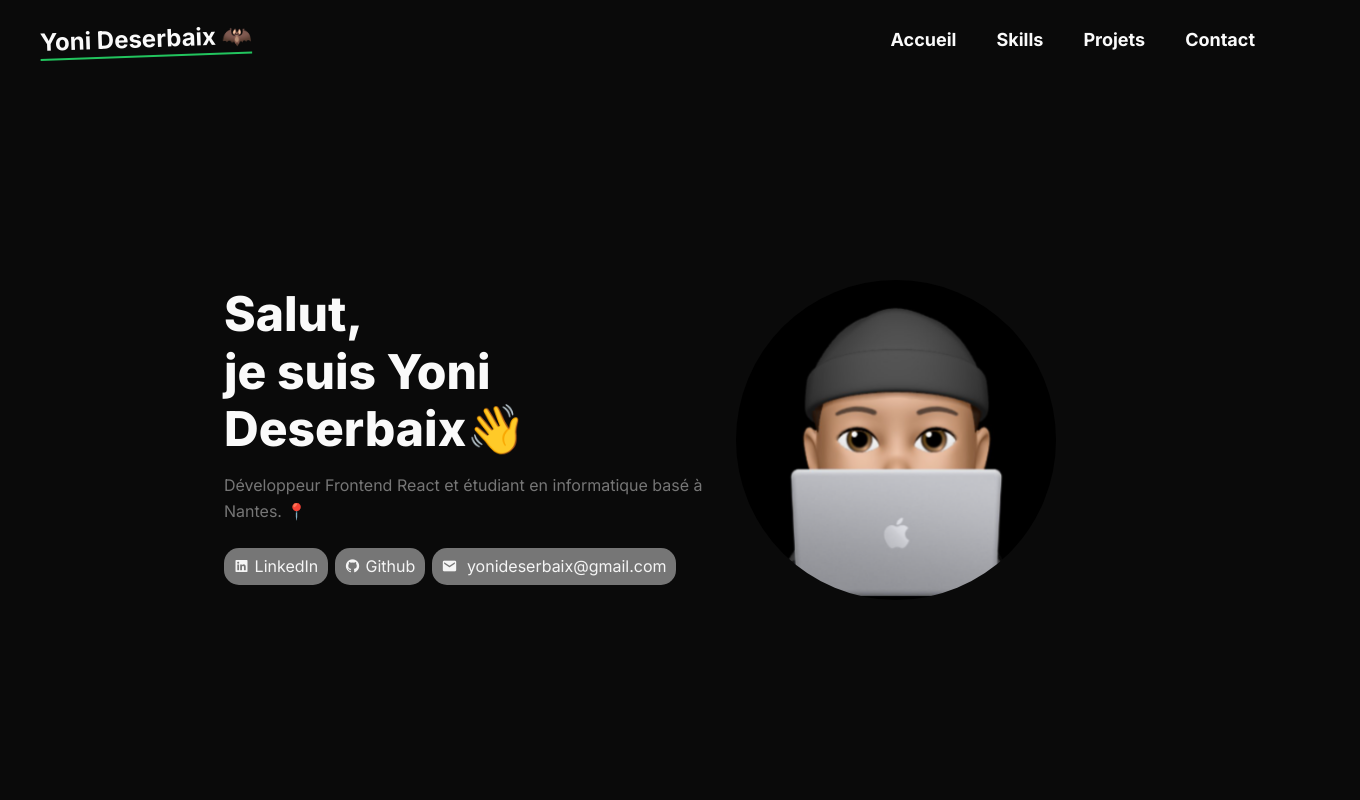
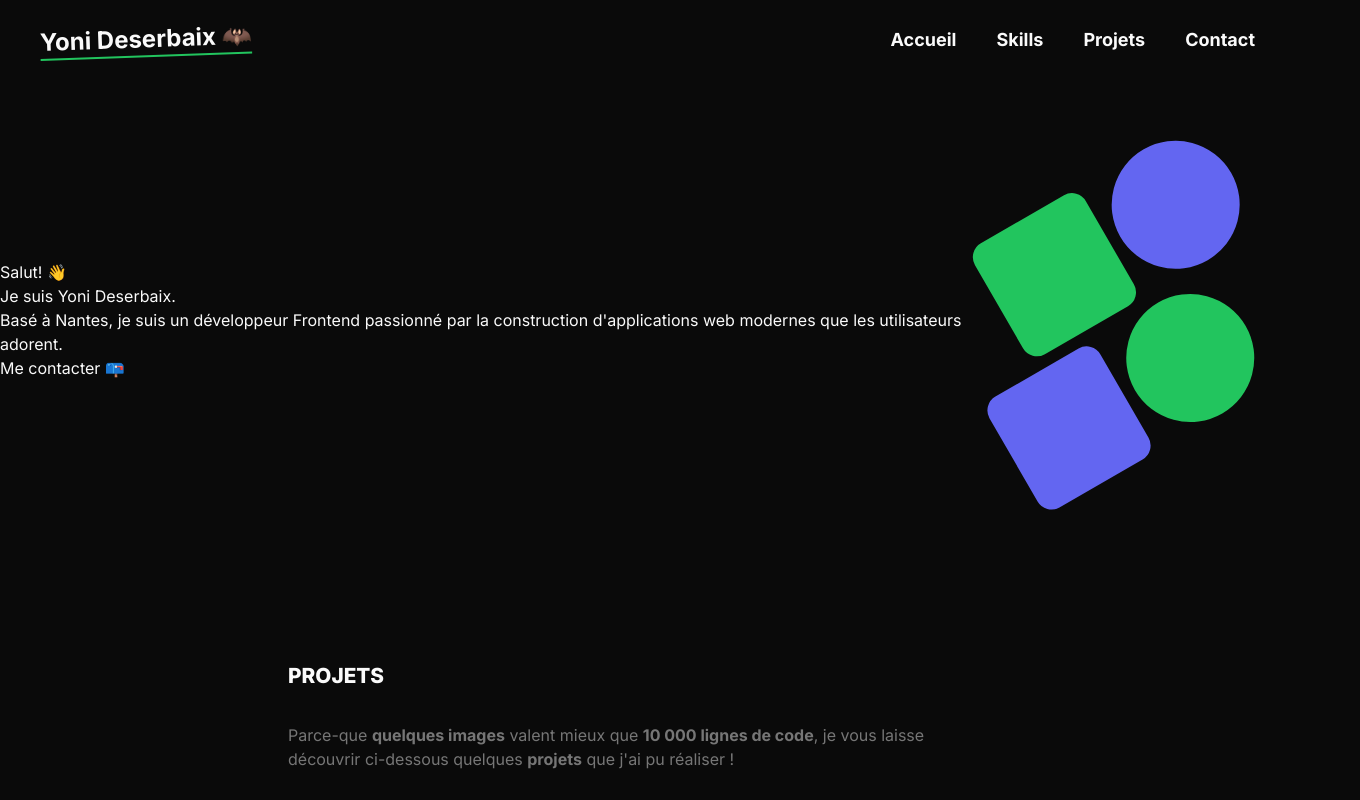
Before and after one commit to Yoni-Deserbaix/Portfolio, a Next.js app: page / in a window 1280 px wide. Shown: the top 800 px of the page, 1360 px wide, since content can reach past the window. Built offline with nearby package versions, Linux system fonts and the light colour scheme.

Commit message:
update hero section

```diff
--- a/src/app/components/Hero.tsx
+++ b/src/app/components/Hero.tsx
@@ -3,84 +3,47 @@ import Image from "next/image";
 import memojiHome from "../assets/memoji-home.png";
 
 import "boxicons/css/boxicons.min.css";
+import Link from "next/link";
 
 export default function Hero() {
   return (
+    <div className="min-h-[60vh] flex items-center justify-between">
       <div>
-      {/* Home section  */}
-      <section className="pt-[200px] max-md:pt-[120px]" id="home">
-        {/* Container  */}
-        <div className="m-auto w-[70%] px-8 py-0 max-md:w-[95%]">
-          {/* Content  */}
-          <div
-            className="flex justify-between items-center max-sm:flex-col-reverse max-sm:gap-12
-          max-sm:text-center  max-md:flex-col-reverse max-md:gap-12  max-md:text-center max-lg:flex-row  max-lg:text-start"
-          >
-            {/* Hero text  */}
-            <div className="flex flex-col max-w-[50rem]">
-              <h1
-                className="text-5xl font-extrabold leading-[1.2] mb-[15px] max-md:text-4xl max-sm:text-2xl max-sm:mt-[-20px]"
-                data-aos="fade-up"
-                data-aos-duration="300"
-              >
-                Salut, <br /> je suis Yoni Deserbaix
-                <span className="mt-[25px]">👋</span>
+        <h1>
+          Salut! 👋 <br /> Je suis <span>{"Yoni Deserbaix."}</span>
         </h1>
-              <p
-                className="leading-[1.6] text-[#767676] mr-[25px] max-md:mr-0"
-                data-aos="fade-up"
-                data-aos-delay="300"
-                data-aos-duration="300"
-              >
-                Développeur Frontend React et étudiant en informatique basé à
-                Nantes. 📍
+        <p>
+          {
+            "Basé à Nantes, je suis un développeur Frontend passionné par la construction d'applications web modernes que les utilisateurs adorent."
+          }
         </p>
-              <span
-                className="link pt-6"
-                data-aos="fade-up"
-                data-aos-delay="500"
-                data-aos-duration="300"
-              >
-                {/* Link  */}
-                <a
-                  className="inline-block text-[whitesmoke] text-base transition-all duration-[0.2s] bg-[#767676] mr-[7px] mb-2.5 px-[0.6rem] py-[0.4rem] rounded-[15px] hover:opacity-[80%]"
-                  href="http://linkedin.com/in/yoni-deserbaix"
-                  target="_blank"
-                  rel="noreferrer"
-                >
-                  {/* Social button  */}
+        <Link href={"mailto:yonideserbaix@gmail.com"}>
+          <div>
+            <h1>Me contacter 📪</h1>
+          </div>
+        </Link>
+      </div>
+      <div>
+        <div className="w-72 h-72 space-y-3 -rotate-[30deg]">
+          <div className="flex gap-3 translate-x-8">
+            <div className="w-32 h-32 rounded-2xl bg bg-green-500"></div>
+            <div className="w-32 h-32 rounded-full bg bg-indigo-500"></div>
+          </div>
+          <div className="flex gap-3 -translate-x-8">
+            <div className="w-32 h-32 rounded-2xl bg bg-indigo-500"></div>
+            <div className="w-32 h-32 rounded-full bg bg-green-500"></div>
+          </div>
+        </div>
+      </div>
+      {/* Linkedin
               <i className="bg-transparent text-base text-[whitesmoke] translate-y-px pr-[5px] bx bxl-linkedin-square"></i>
-                  LinkedIn
-                </a>
-
-                {/* Link  */}
-                <a
-                  href="https://github.com/Yoni-Deserbaix"
-                  rel="noreferrer"
-                  target="_blank"
-                  className="inline-block text-[whitesmoke] text-base transition-all duration-[0.2s] bg-[#767676] mr-[7px] mb-2.5 px-[0.6rem] py-[0.4rem] rounded-[15px] hover:opacity-[80%]"
-                >
-                  {/* Social button */}
-                  <i className="bg-transparent text-base text-[whitesmoke] translate-y-px pr-[5px] bx bxl-github"></i>
-                  Github
-                </a>
-
-                {/* Link  */}
-                <a
-                  href="mailto:yonideserbaix@gmail.com"
-                  rel="noreferrer"
-                  target="_blank"
-                  className="inline-block text-[whitesmoke] text-base transition-all duration-[0.2s] bg-[#767676] mr-[7px] mb-2.5 px-[0.6rem] py-[0.4rem] rounded-[15px] hover:opacity-[80%]"
-                >
-                  {/* Social button */}
-                  <i className="bg-transparent text-base text-[whitesmoke] translate-y-px pr-[5px] bx bxl-linkedin-square bx bxs-envelope"></i>{" "}
-                  yonideserbaix@gmail.com
-                </a>
-                <br />
-              </span>
-            </div>
+              {/* Github */}
+      {/* <i className="bg-transparent text-base text-[whitesmoke] translate-y-px pr-[5px] bx bxl-github"></i> */}
+      {/* Mail */}
+      {/* <i className="bg-transparent text-base text-[whitesmoke] translate-y-px pr-[5px] bx bxl-linkedin-square bx bxs-envelope"></i>
+            </div> */}
       {/* Hero image  */}
-            <div>
+      {/* <div>
               <Image
               src={memojiHome.src}
               width={2000}
@@ -90,21 +53,7 @@ export default function Hero() {
               data-aos="fade-up"
               data-aos-duration="300"
               />
-            </div>
-          </div>
-          {/* Hero mouse anchor  */}
-          <a
-            className="flex justify-center mt-8 mb-2 max-md:m-6 md:mt-[350px] md:mb-[35px]"
-            href="#about"
-            aria-label="Aller à la section About"
-          >
-            {/* Mouse icon  */}
-            <div className="w-[25px] h-[45px] relative text-center rounded-[15px] border-2 border-solid border-[#767676] ">
-              <span className="w-[3px] h-2 block animate-[1.2s_ease_infinite_wheel-up-down] mt-0.5 mb-0 mx-auto rounded-[5px] bg-[#767676] -webkit-animation: 1.2s ease infinite wheel-up-down"></span>
-            </div>
-          </a>{" "}
-        </div>
-      </section>
+            </div>  */}
     </div>
   );
 }
```
Lines whose indentation alone changed are shown as unchanged.
